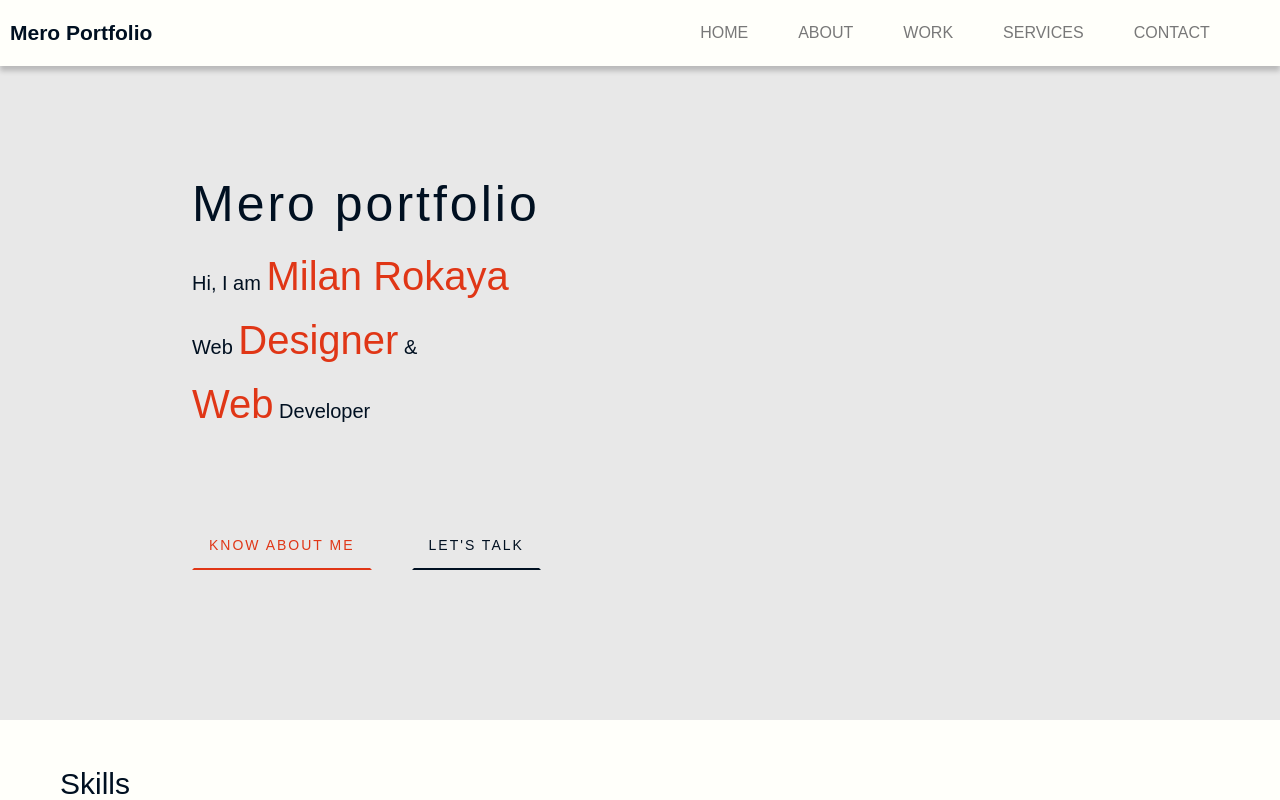
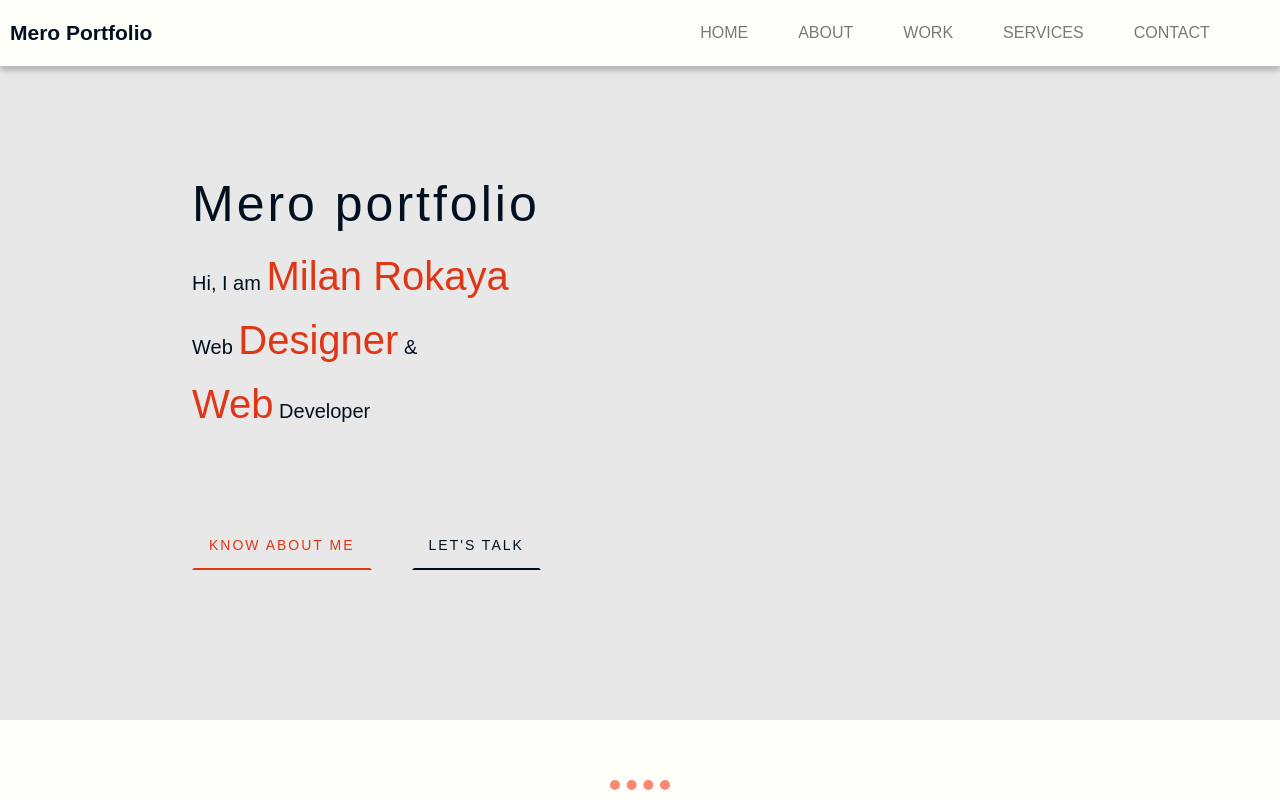
Before and after one commit to milan0827/Mero-Portfolio, a React (Vite) app: page / in a window 1280 px wide. Shown: the top 800 px of the page. Built offline with nearby package versions, Linux system fonts and the light colour scheme.

Commit message:
Gapline added

```diff
--- a/src/App.jsx
+++ b/src/App.jsx
@@ -4,14 +4,16 @@ import About from "./Components/About/About";
 import Work from "./Components/Work/Work";
 
 import "./App.css";
+import GapLine from "./Components/GapLine/GapLine";
 
 function App() {
   return (
     <div className="app">
       <Navbar />
       <HeroSection />
-
+      <GapLine />
       <About />
+      <GapLine />
       <Work />
     </div>
   );
--- a/src/Components/GapLine/GapLine.css
+++ b/src/Components/GapLine/GapLine.css
@@ -1 +1,9 @@
-/*# sourceMappingURL=GapLine.css.map */
+.gapline {
+  width: 100%;
+}
+.gapline hr {
+  margin-top: 6rem;
+  width: 6rem;
+  border: none;
+  border-top: 1rem dotted #fb8873;
+}/*# sourceMappingURL=GapLine.css.map */
--- a/src/Components/GapLine/GapLine.jsx
+++ b/src/Components/GapLine/GapLine.jsx
@@ -0,0 +1,11 @@
+import "./GapLine.css";
+
+function GapLine() {
+  return (
+    <div className="gapline flex">
+      <hr />
+    </div>
+  );
+}
+
+export default GapLine;
--- a/src/Components/GapLine/GapLine.scss
+++ b/src/Components/GapLine/GapLine.scss
@@ -0,0 +1,11 @@
+.gapline {
+  width: 100%;
+
+  hr {
+    margin-top: 6rem;
+    width: 6rem;
+    // height: 1rem;
+    border: none;
+    border-top: 1rem dotted #fb8873;
+  }
+}
```
Also changed, not shown: 1 other file (tests, documents, lock files or other folders).
